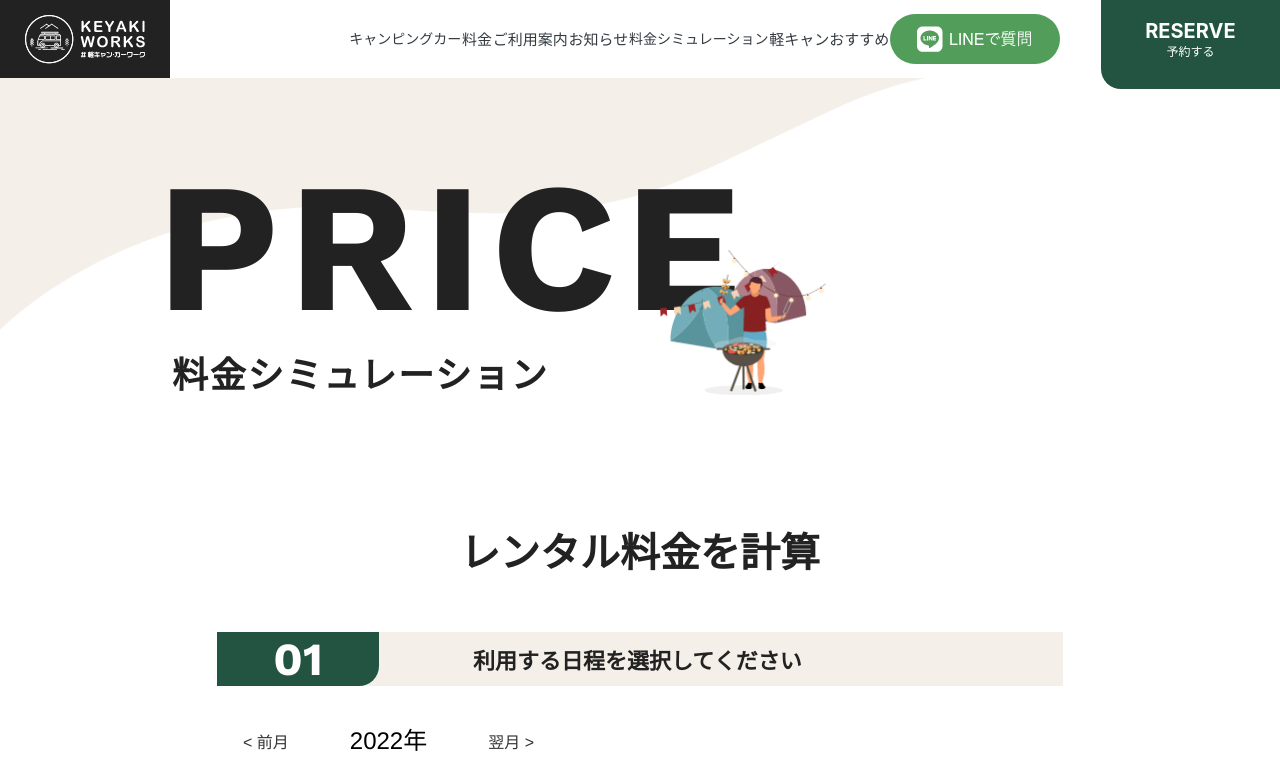
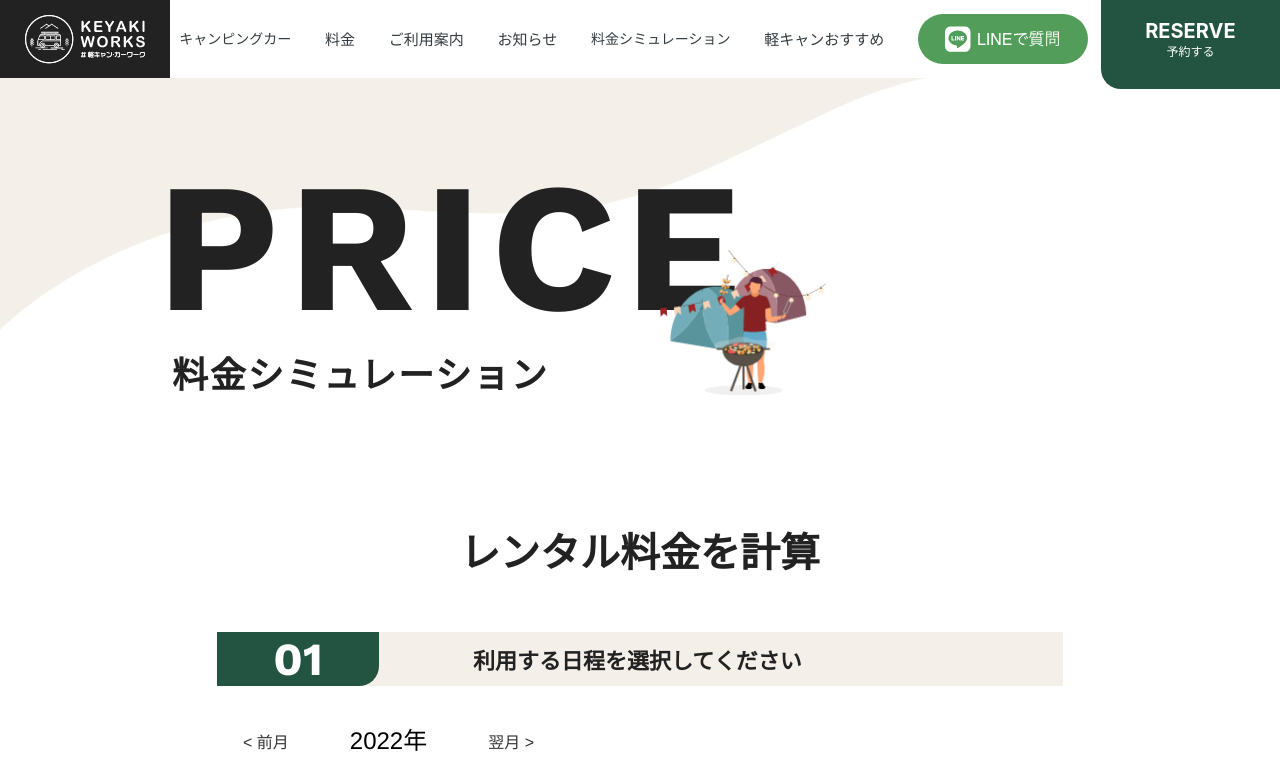
Before and after one commit to thorota/keikyan-price, a React (Create React App) app in the folder keikyan-app/: page / in a window 1280 px wide. Shown: the top 762 px of the page. Built offline with nearby package versions, Linux system fonts and the light colour scheme.

Commit message:
ヘッダーレイアウト調整

```diff
--- a/keikyan-app/public/css/App.css
+++ b/keikyan-app/public/css/App.css
@@ -19,8 +19,8 @@ header .pc-header {
 }
 
 header .pc-header .header__list {
-  width: calc(100% - 170px - 14vw);
-  padding: 0 220px 0 0;
+  width: calc(100% - 14vw);
+  padding: 0 15vw 0 0;
   max-width: 1250px;
   display: -webkit-box;
   display: -ms-flexbox;
--- a/keikyan-app/public/css/main.css
+++ b/keikyan-app/public/css/main.css
@@ -338,8 +338,8 @@ header .pc-header {
 }
 
 header .pc-header .header__list {
-  width: calc(100% - 170px - 14vw);
-  padding: 0 220px 0 0;
+  width: calc(100% - 14vw);
+  padding: 0 15vw 0 0;
   max-width: 1250px;
   display: -webkit-box;
   display: -ms-flexbox;
--- a/keikyan-app/src/scss/App.scss
+++ b/keikyan-app/src/scss/App.scss
@@ -13,8 +13,8 @@ header{
     justify-content: space-between;
     .header{
       &__list{
-        width: calc(100% - 170px - 14vw);
-        padding: 0 220px 0 0;
+        width: calc(100% - 14vw);
+        padding: 0 15vw 0 0;
         max-width: 1250px;
         display: flex;
         justify-content: space-between;
```
Also changed, not shown: 2 other files (tests, documents, lock files or other folders).
